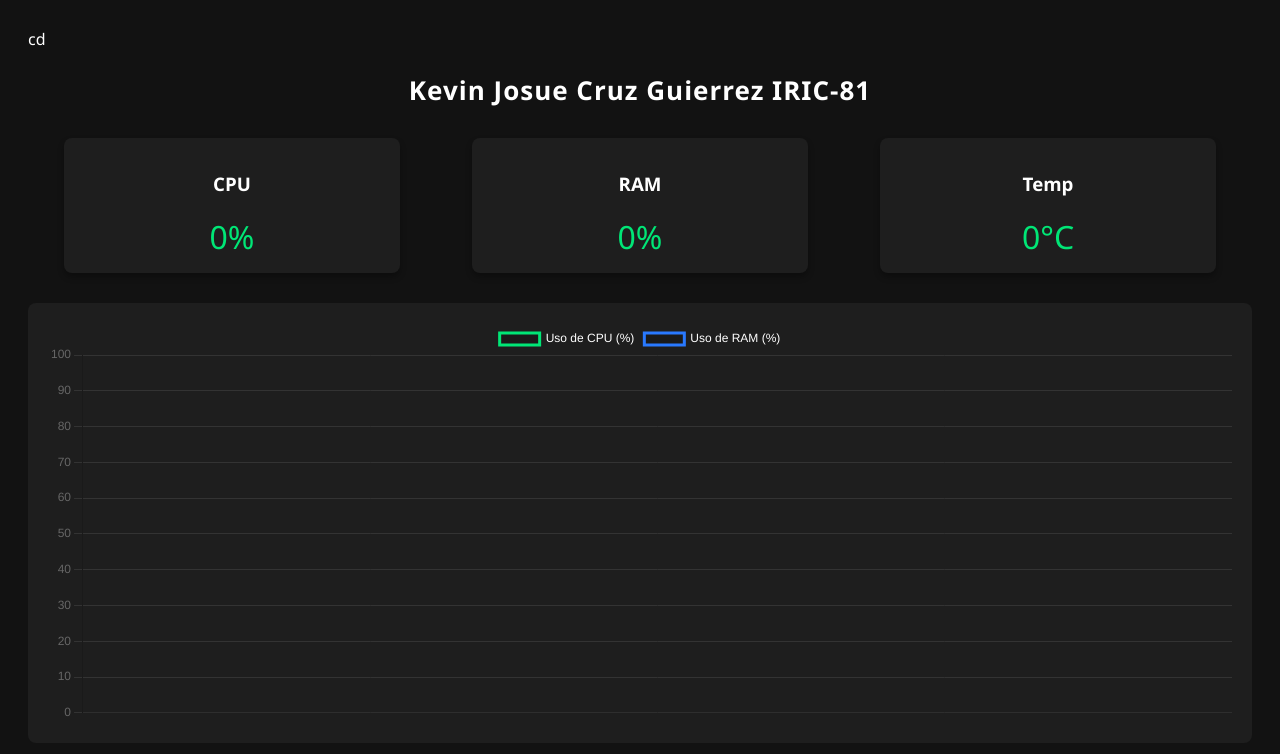
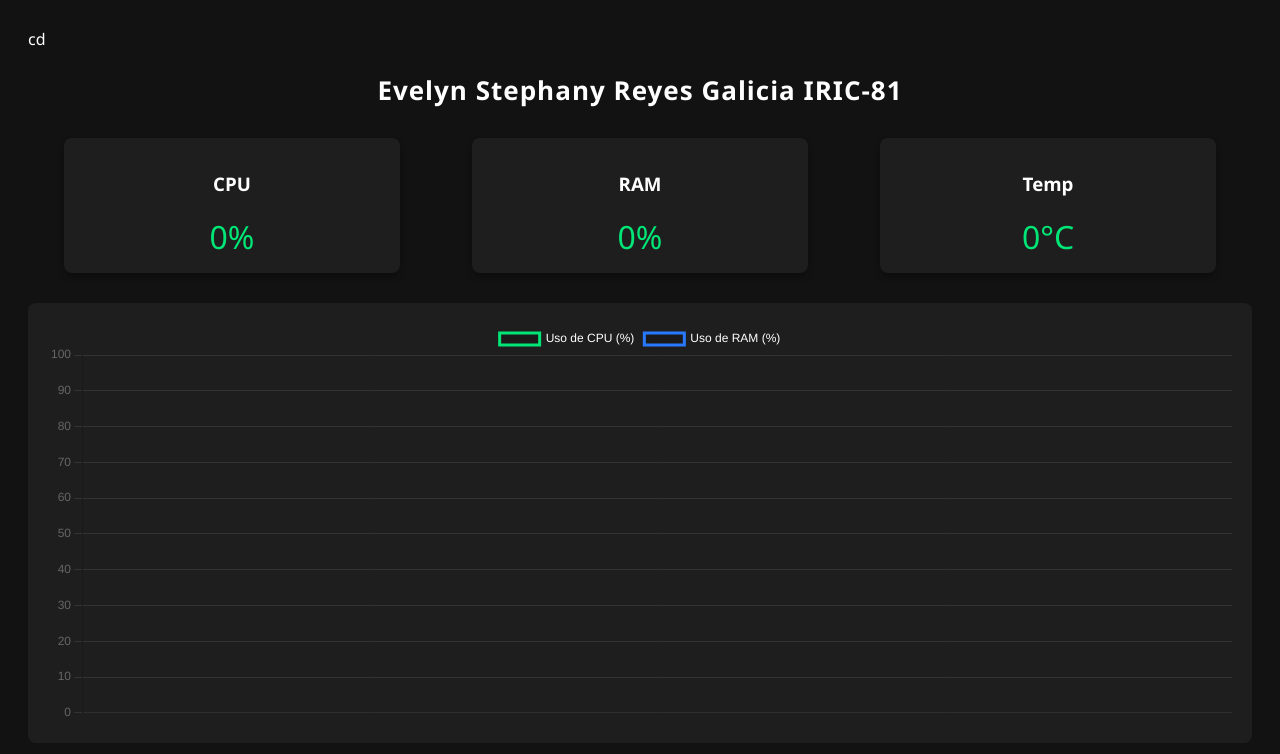
Before and after one commit to Stephany05a/monitoreo-iric, a website: page public/index.html in a window 1280 px wide. Drawn offline with nearby package versions, Linux system fonts and the light colour scheme; no server answers.

Commit message:
Primer commit - monitoreo iric

```diff
--- a/public/index.html
+++ b/public/index.html
@@ -14,7 +14,7 @@
     </style>
 </head>
 <body>cd
-    <h2 class="nombre">Kevin Josue Cruz Guierrez IRIC-81</h2>
+    <h2 class="nombre">Evelyn Stephany Reyes Galicia IRIC-81</h2>
     <div class="dashboard">
         <div class="card"><h3>CPU</h3><div id="cpu-text" class="value">0%</div></div>
         <div class="card"><h3>RAM</h3><div id="ram-text" class="value">0%</div></div>
```
